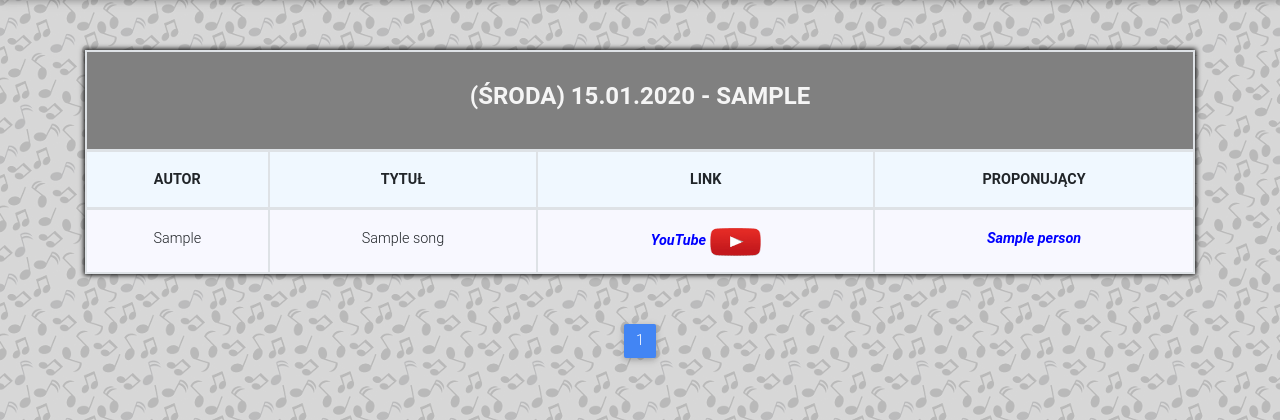
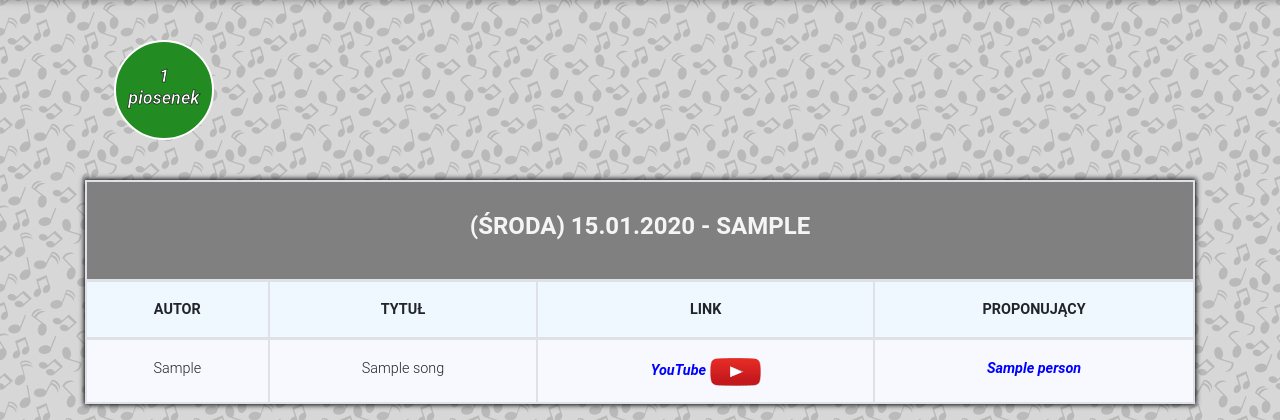
Before and after one commit to Drizii/DayChallange, a Django app: page /days/ in a window 1280 px wide. Shown: the part 56-476 px from the top of the page. Run offline with Django 3.2, Linux system fonts and the light colour scheme; tables that the repository leaves empty hold one stand-in row (values such as "Sample post"); some libraries are stand-ins or nearby versions.

Commit message:
dodanie liczenia piosenek w dniu i tabela do pokazywania, czy dana osoba dodala piosenke w dniu

```diff
--- a/challange/templates/day.html
+++ b/challange/templates/day.html
@@ -40,9 +40,77 @@
         font-style: italic;
         font-weight: bold;
     }
+    .rounded-circle{
+        height: 100px;
+        width:  100px;
+        background-color: black;
+        margin-top: 40px;
+        margin-bottom: 40px;
+        margin-right: 29px;
+        margin-left: 29px;
+        float:left;
+        display:inline;
+        border: 2px solid white;
+    }
+    .rounded-circle p {
+        height: 100%;
+        font-size: 18px;
+        line-height: 1.25;
+        padding: 0;
+        text-align: center;
+        font-style: italic;
+        font-weight: bold;
+        -webkit-text-stroke: 0.55px black;
+    }
+    .text {
+        width: 100%;
+        height: 100%;
+        position: relative;
+        margin: 0;
+        color: white;
+    }
+
+    .text .tooltiptext {
+        visibility: hidden;
+        width: 120px;
+        background-color: black;
+        color: #fff;
+        text-align: center;
+        border-radius: 6px;
+        padding: 5px 0;
+        position: absolute;
+        z-index: 1;
+        top: 100%;
+        left: 50%;
+        margin-left: -60px;
+    }
+
+    .text.tooltiptext::after {
+        content: "";
+        position: absolute;
+        bottom: 100%;
+        left: 50%;
+        margin-left: -5px;
+        border-width: 5px;
+        border-style: solid;
+        border-color: transparent transparent black transparent;
+    }
+
+    .text:hover .tooltiptext {
+        visibility: visible;
+    }
 </style>
 
+
 <div class="container">
+    {% for count in days_table %}
+<div class="rounded-circle" style="{% if count.count <= 4 %}background-color: #228B22 {% elif count.count <= 6 %} background-color: #DAA520 {% elif count.count >= 8 %} background-color: #B22222 {% endif %}">
+    <div class="text">
+        <p><br>{{ count.count }}<br>piosenek</p>
+            <span class="tooltiptext">{{ count.day|date:"(l) d.m.Y" }}</span>
+    </div>
+</div>
+ {% endfor %}
     <table class="table table-bordered">
         {% for day in object_list %}
         <thead class="main-head">
--- a/challange/views.py
+++ b/challange/views.py
@@ -28,9 +28,35 @@ def search_song_view(request):
 class DayListView(ListView):
     model = Day
     template_name = "day.html"
-    context_object_name = "day"
     paginate_by = 5
     ordering = ['-date', 'id']
+
+    def get_context_data(self, **kwargs):
+        context = super().get_context_data()
+        context["days_table"] = self.get_days_table()
+        return context
+
+    def get_days_table(self):
+        days = Day.objects.all().order_by("-date")[:7]  # zwraca listę wszystkich dni
+        count = []
+        for d in days:
+            count_song = d.song_set.count()
+            dates = d.date
+            lista = {
+                "count": count_song,
+                "day": dates,
+            }
+            count.append(lista)
+        return count
+
+
+    # def __get_day_pk(self, days):
+    #     number_days = []
+    #     for day in days:
+    #         number_days.append(day.pk)
+    #         # number_day = day.pk               #te 2 linijki powodowały, że jak zwrócę se number_day
+    #         # number_days.append(number_day)    # to zwróci mi tylko ostatnie pk a nie wszystkie
+    #     return number_days
 
 
 class PersonDetailView(DetailView):
@@ -47,14 +73,13 @@ class PersonDetailView(DetailView):
         days_count = 100  #liczba dni wyzwania
         start_date = date(2020, 7, 27)  # data startowa
         days_list = self.__get_person_days()  # przenosi do funkcji, która pobiera listę dni dla Perosn
-        future_days = self.__get_future_days()
-        active_days = []  # nowa zmienna tworząca pustą listę, to której będą zaisywane aktywne dni
+        active_days = []  # nowa zmienna tworząca pustą listę, to której będą zaisywane dane jako context
         for i in range(days_count):
             today = start_date + timedelta(days=i) # to tworzy datę, która zawsze jest większa o 1 dzień
             active_day = {
                 "date": today,
                 "active": self.__is_active(today, days_list),
-                "future": self.__is_future(today, future_days)
+                "future": self.__future_day(today),
             }
             active_days.append(active_day)
         return active_days
@@ -69,21 +94,24 @@ class PersonDetailView(DetailView):
     def __is_active(self, today, days_list):
         return today in days_list
 
-    def __get_future_days(self):
+    def __future_day(self, today):
         now = date.today()
-        future_days = []
-        days_count = 100  #liczba dni wyzwania
-        start_date = date(2020, 7, 27)  # data startowa
-        for i in range(days_count):
-            today = start_date + timedelta(days=i) # to tworzy datę, która zawsze jest większa o 1 dzień
-            if today > now:
-                future_days.append(today)
-        return future_days
-
-    def __is_future(self, today, future_days):
-        return today in future_days
+        return today > now
 
 
+    # Moja funkcja do sprawdzenia  czy to przyszły dzień
+    # def __get_future_days(self):
+    #     now = date.today()
+    #     future_days = []
+    #     days_count = 100  #liczba dni wyzwania
+    #     start_date = date(2020, 7, 27)  # data startowa
+    #     for i in range(days_count):
+    #         today = start_date + timedelta(days=i) # to tworzy datę, która zawsze jest większa o 1 dzień
+    #         if today > now:
+    #             future_days.append(today)
+    #     return future_days
+    # def __is_future(self, today, future_days):
+    #     return today in future_days
 
     # Małyszowy sposób na  sprawdzenie czy obiekt znajduje sie na liście
     # def get_context_data(self, **kwargs):
```
Also changed, not shown: challange/templates/person_detail.html (+5 -38 lines).
